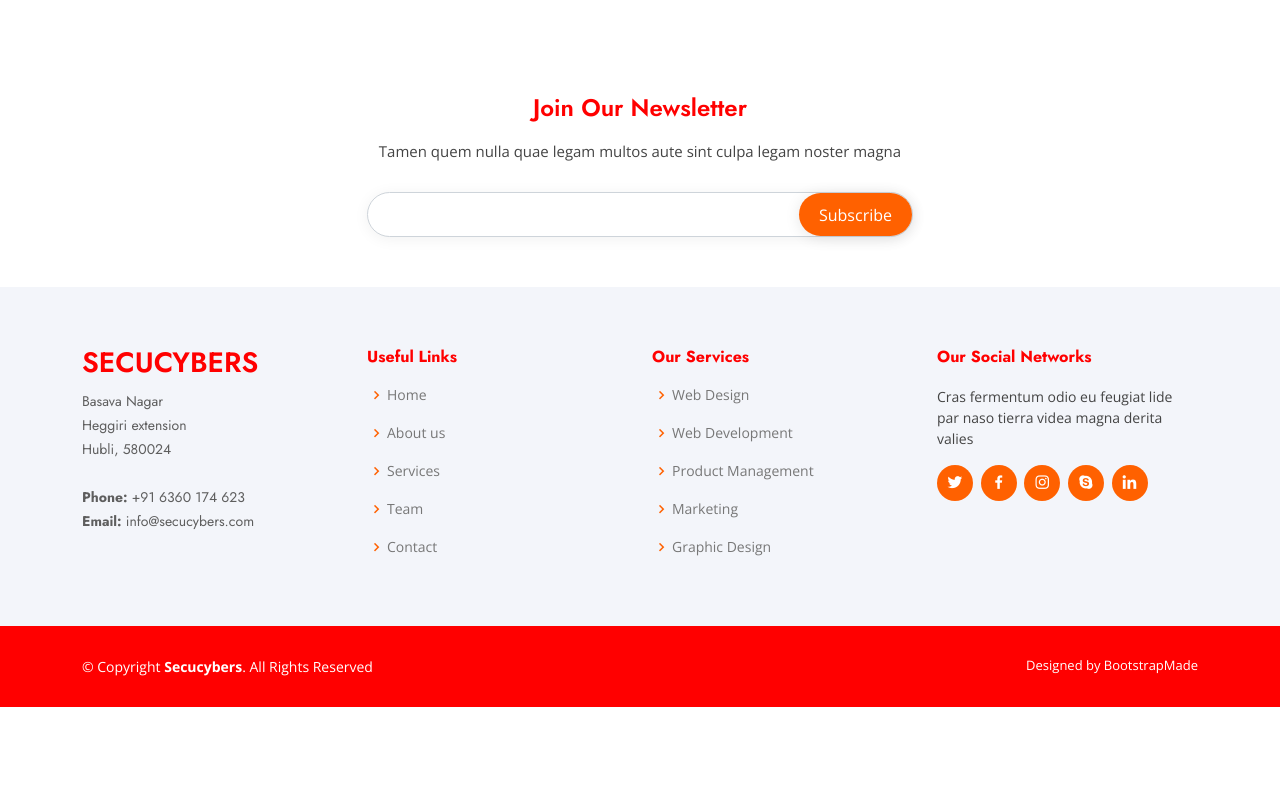
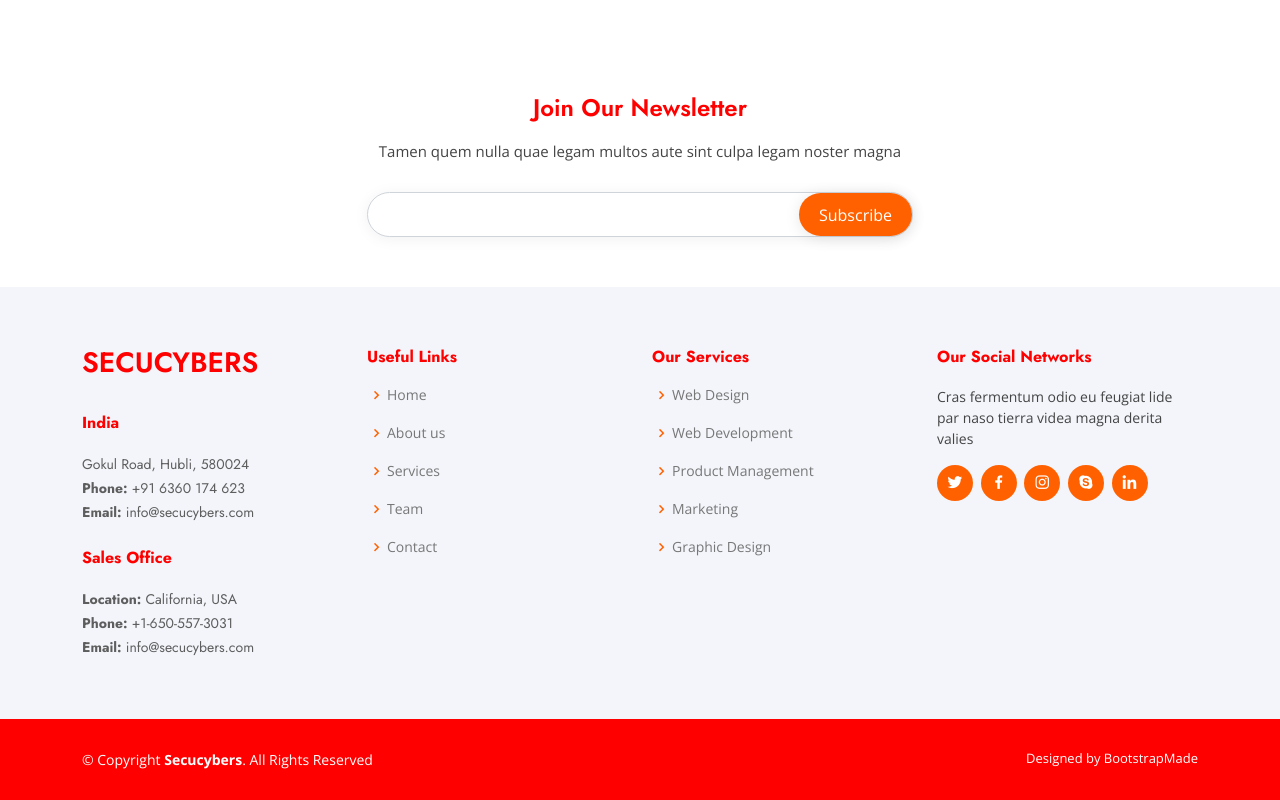
Before and after one commit to tangent-q/secucybers, a plain HTML site: page career-gap-relaunch-training.html in a window 1280 px wide. Shown: the part 2986-3786 px from the top of the page. Before the commit the page ends 3693 px from the top, so only its background shows below. Drawn offline with nearby package versions, Linux system fonts and the light colour scheme.

Commit message:
Update footer address.

```diff
--- a/career-gap-relaunch-training.html
+++ b/career-gap-relaunch-training.html
@@ -215,11 +215,18 @@ Industry analysts have estimated that the overall spend on cybersecurity in 2019
 
           <div class="col-lg-3 col-md-6 footer-contact">
             <h3>Secucybers</h3>
+            <p>&nbsp;</p>
+            <h4>India</h4>
             <p>
-              Basava Nagar<br>
-              Heggiri extension<br>
-              Hubli, 580024<br><br>
+              Gokul Road, Hubli, 580024<br>
               <strong>Phone:</strong> +91 6360 174 623<br>
+              <strong>Email:</strong> info@secucybers.com<br>
+            </p>
+            <p>&nbsp;</p>
+            <h4>Sales Office</h4>
+            <p>
+              <strong>Location:</strong> California, USA<br>
+              <strong>Phone:</strong> +1-650-557-3031<br>
               <strong>Email:</strong> info@secucybers.com<br>
             </p>
           </div>
```
Also changed, not shown: forensic-and-malware-investigation-and-services.html (+10 -3 lines), index.html (+10 -3 lines), iot-security-testing.html (+10 -3 lines), soc-services.html (+10 -3 lines), training-as-a-service.html (+10 -3 lines), training-for-freshers.html (+10 -3 lines), training-for-working-professioinals.html (+10 -3 lines), vulnerability-assessment-and-penetration-testing.html (+10 -3 lines), wapt.html (+10 -3 lines).
